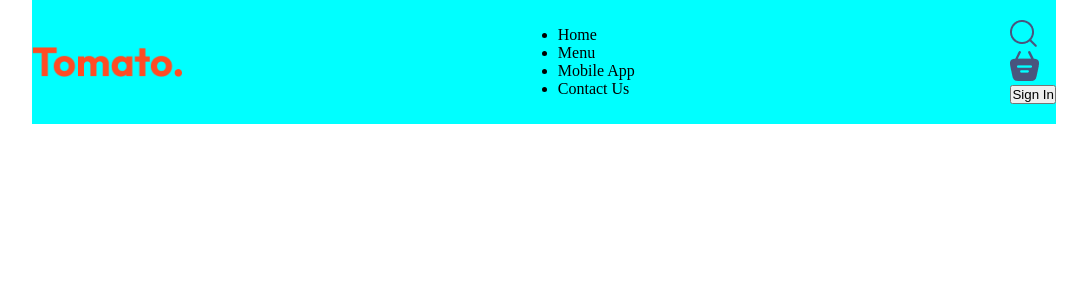
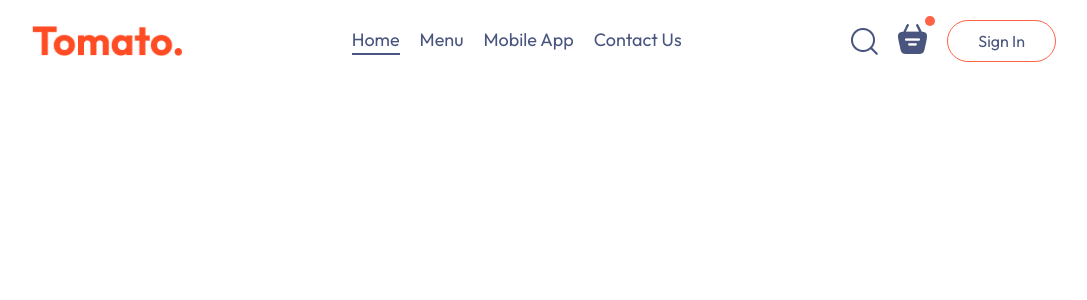
Before and after one commit to wlaurentec/food-delivery-gs, a React (Vite) app in the folder fronted/: page / in a window 1280 px wide. Shown: the top 300 px of the page, without its empty margins (96-1183 px from the left). Built offline with nearby package versions, Linux system fonts and the light colour scheme.

Commit message:
add Navbar.css

```diff
--- a/fronted/src/components/Navbar/Navbar.css
+++ b/fronted/src/components/Navbar/Navbar.css
@@ -8,3 +8,51 @@
 .navbar .logo {
   width: 150px;
 }
+
+.navbar-menu {
+  display: flex;
+  list-style: none;
+  gap: 20px;
+  color: #49557e;
+  font-size: 18px;
+}
+
+.navbar-right {
+  display: flex;
+  align-items: center;
+  gap: 20px;
+}
+
+.navbar button {
+  background-color: transparent;
+  font-size: 16px;
+  color: #49557e;
+  border: 1px solid tomato;
+  padding: 10px 30px;
+  border-radius: 50px;
+  cursor: pointer;
+  transition: 0.3s;
+}
+
+.navbar button:hover {
+  background-color: #fff4f2;
+}
+
+.navbar .active {
+  padding-bottom: 2px;
+  border-bottom: 2px solid #49557e;
+}
+
+.navbar-search-icon {
+  position: relative;
+}
+
+.navbar-search-icon .dot {
+  position: absolute;
+  min-width: 10px;
+  min-height: 10px;
+  background-color: tomato;
+  border-radius: 5px;
+  top: -8px;
+  right: -8px;
+}
--- a/fronted/src/components/Navbar/Navbar.jsx
+++ b/fronted/src/components/Navbar/Navbar.jsx
@@ -1,19 +1,23 @@
 import "./Navbar.css";
 import { assets } from "../../assets/assets";
+import { useState } from "react";
 
 const Navbar = () => {
+
+  const [menu, setMenu] = useState("home");
+  console.log(menu)
   return (
     <div className="navbar">
       <img src={assets.logo} className="logo" alt="" />
       <ul className="navbar-menu">
-        <li>Home</li>
-        <li>Menu</li>
-        <li>Mobile App</li>
-        <li>Contact Us</li>
+        <li className={menu === "home" ? "active" : ""} onClick={() => setMenu("home")}>Home</li>
+        <li className={menu === "menu" ? "active" : ""} onClick={() => setMenu("menu")} >Menu</li>
+        <li className={menu === "mobile-app" ? "active" : ""} onClick={() => setMenu("mobile-app")}>Mobile App</li>
+        <li className={menu === "contact-us" ? "active" : ""} onClick={() => setMenu("contact-us")}>Contact Us</li>
       </ul>
       <div className="navbar-right">
         <img src={assets.search_icon} alt="" />
-        <div className="navbar-basket-icon">
+        <div className="navbar-search-icon">
           <img src={assets.basket_icon} alt="" />
           <div className="dot"></div>
         </div>
--- a/fronted/src/index.css
+++ b/fronted/src/index.css
@@ -1,7 +1,12 @@
+/* Import Google font - Outfit */
+@import url('https://fonts.googleapis.com/css2?family=Outfit:wght@100..900&display=swap');
+
+
 * {
   padding: 0;
   margin: 0;
   box-sizing: border-box;
+  font-family: 'Outfit', sans-serif;
 }
 
 body{
@@ -13,7 +18,7 @@
   color: inherit;
 }
 .app {
-  background-color: aqua;
+  /* background-color: aqua; */
   width: 80%;
   margin: auto;
 }
```
